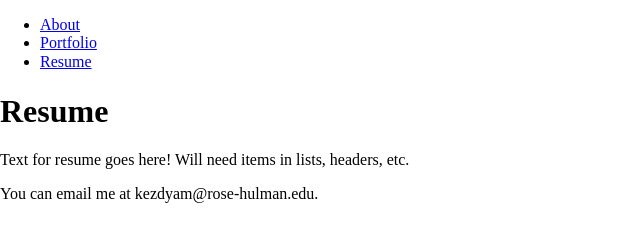
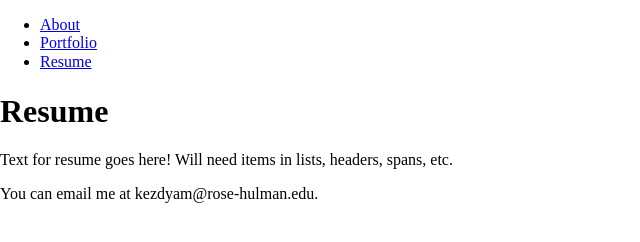
Before and after one commit to kezdyam/kezdyam.github.io, a plain HTML site: page resume.html in a window 1280 px wide. Shown: the full height of the page, 0-640 px from the left. Drawn offline with Linux system fonts and the light colour scheme.

Commit message:
small change

```diff
--- a/resume.html
+++ b/resume.html
@@ -19,7 +19,7 @@
         </nav>
         <main>
         <h1>Resume</h1>
-        <p>Text for resume goes here! Will need items in lists, headers, etc.</p>
+        <p>Text for resume goes here! Will need items in lists, headers, spans, etc.</p>
         </ul>
         </main>
         <footer>
```
